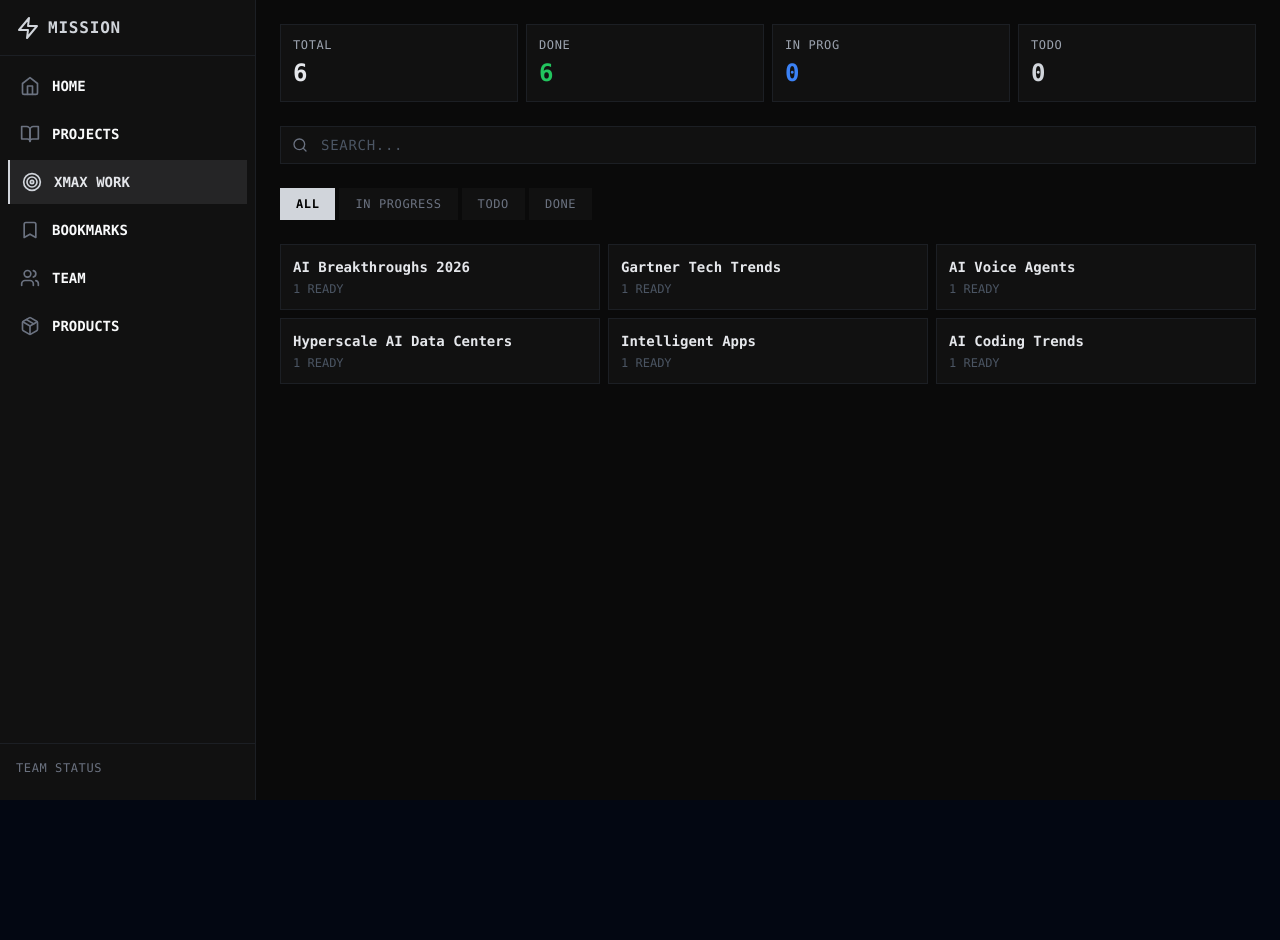
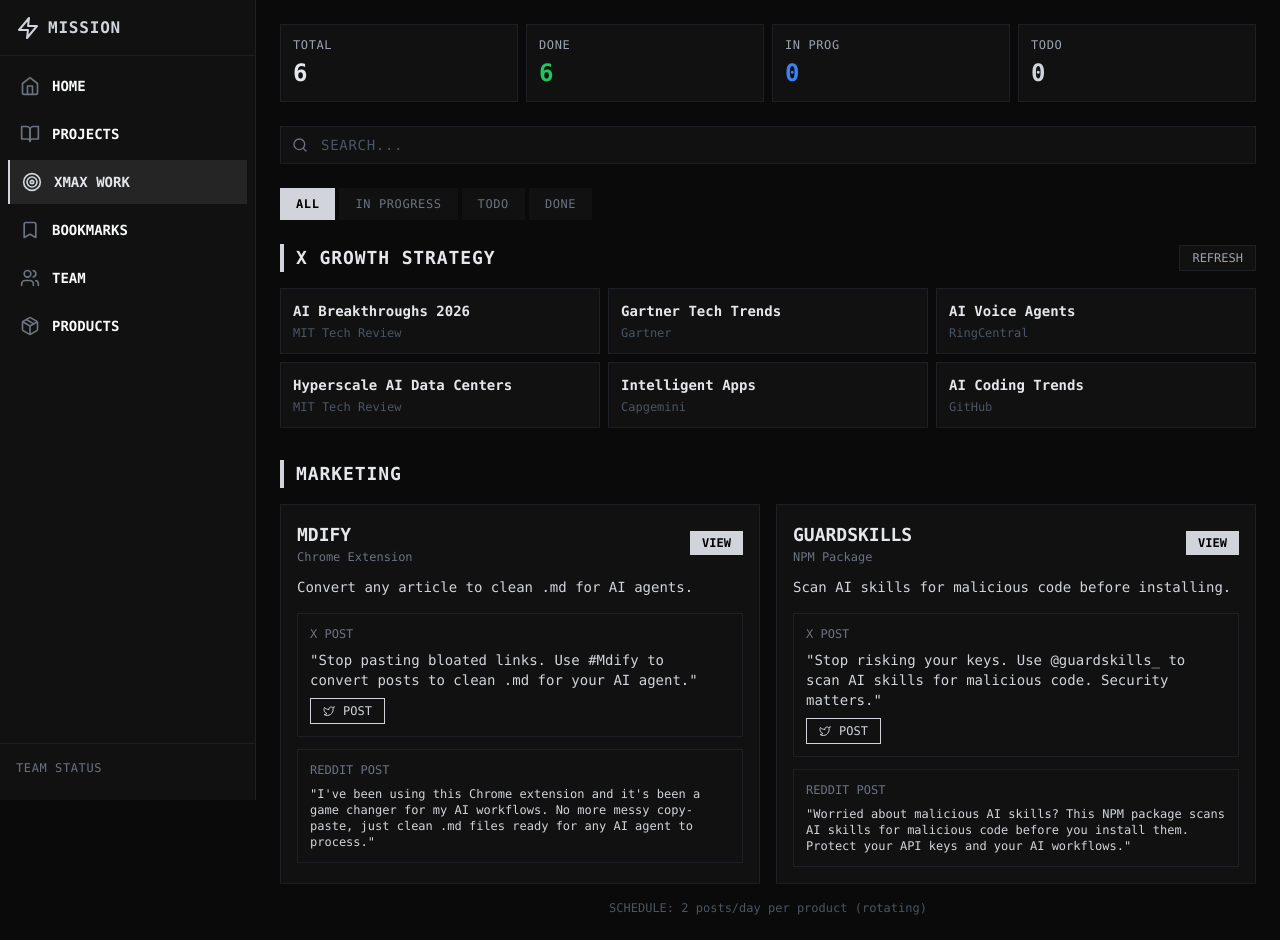
Before and after one commit to chrisonclawd-coder/project-manager, a Next.js app: page / in a window 1280 px wide. Both pictures are taken after a click on the button "XMAX WORK". Before the commit the page ends 800 px from the top, so only its background shows below. Built offline with nearby package versions, Linux system fonts and the light colour scheme.

Commit message:
Fix Issue #7: xMax Work - X Growth + Marketing sections

```diff
--- a/app/page.tsx
+++ b/app/page.tsx
@@ -3,7 +3,7 @@
 import { useState, useEffect, Suspense } from 'react'
 import { motion, AnimatePresence } from 'framer-motion'
 import { useRouter, useSearchParams } from 'next/navigation'
-import { Search, BookOpen, Twitter, Bookmark, CheckCircle, Circle, Clock, Zap, Menu, Users, Package, Target, Home as HomeIcon, X } from 'lucide-react'
+import { Search, BookOpen, Twitter, Bookmark, CheckCircle, Circle, Clock, Zap, Menu, Users, Package, Target, Home as HomeIcon, X, MessageCircle } from 'lucide-react'
 
 type TaskStatus = 'todo' | 'in-progress' | 'done'
 type TaskPriority = 'low' | 'medium' | 'high'
@@ -324,23 +324,86 @@
 
           {/* XMAX WORK */}
           {activeTab === 'xmax-work' && (
-            <motion.div key="xmax-work" initial={{ opacity: 0 }} animate={{ opacity: 1 }} exit={{ opacity: 0 }} className="space-y-4">
-              <div className="grid grid-cols-2 md:grid-cols-3 gap-2">
+            <motion.div key="xmax-work" initial={{ opacity: 0 }} animate={{ opacity: 1 }} exit={{ opacity: 0 }} className="space-y-8">
+              {/* Section 1: X Growth Strategy */}
+              <section>
+                <div className="flex items-center justify-between mb-4">
+                  <h2 className="text-lg font-bold text-gray-200 tracking-wider border-l-4 border-gray-300 pl-3">X GROWTH STRATEGY</h2>
+                  <button onClick={refreshTopics} disabled={isRefreshing} className="px-3 py-1 text-xs bg-[#111] border border-gray-700/30 text-gray-400 hover:text-gray-200 hover:border-gray-300 transition-colors">
+                    {isRefreshing ? 'REFRESHING...' : 'REFRESH'}
+                  </button>
+                </div>
+                <div className="grid grid-cols-2 md:grid-cols-3 gap-2 mb-4">
                   {trendingTopics.map(topic => (
-                  <button key={topic.id} onClick={() => setSelectedTopic(selectedTopic === topic.id ? null : topic.id)} className={`bg-[#111] border p-3 text-left ${selectedTopic === topic.id ? 'border-gray-300' : 'border-gray-700/30 hover:border-gray-500'}`}>
+                    <button key={topic.id} onClick={() => setSelectedTopic(selectedTopic === topic.id ? null : topic.id)} className={`bg-[#111] border p-3 text-left transition-all ${selectedTopic === topic.id ? 'border-gray-300 bg-gray-900/50' : 'border-gray-700/30 hover:border-gray-500'}`}>
                       <p className="text-gray-200 text-sm font-bold">{topic.title}</p>
-                    <p className="text-gray-600 text-xs mt-1">{topic.tweets.length} READY</p>
+                      <p className="text-gray-600 text-xs mt-1">{topic.source}</p>
                     </button>
                   ))}
                 </div>
                 <AnimatePresence>
                   {selectedTopic && (
                     <motion.div initial={{ opacity: 0, y: 10 }} animate={{ opacity: 1, y: 0 }} exit={{ opacity: 0, y: -10 }} className="bg-[#111] border border-gray-300 p-4">
-                    <p className="text-gray-300 text-sm mb-3">{trendingTopics.find(t => t.id === selectedTopic)?.tweets[0].text}</p>
-                    <a href={`https://twitter.com/intent/tweet?text=${encodeURIComponent(trendingTopics.find(t => t.id === selectedTopic)?.tweets[0].text || '')}`} target="_blank" rel="noopener noreferrer" className="inline-flex items-center gap-2 px-4 py-2 bg-gray-300 text-black text-sm font-bold tracking-wider hover:bg-gray-200"><Twitter className="w-4 h-4" /> POST</a>
+                      <p className="text-gray-300 text-sm mb-4">{trendingTopics.find(t => t.id === selectedTopic)?.tweets[0].text}</p>
+                      <div className="flex gap-3">
+                        <a href={`https://twitter.com/intent/tweet?text=${encodeURIComponent(trendingTopics.find(t => t.id === selectedTopic)?.tweets[0].text || '')}`} target="_blank" rel="noopener noreferrer" className="inline-flex items-center gap-2 px-4 py-2 bg-gray-300 text-black text-sm font-bold tracking-wider hover:bg-gray-200"><Twitter className="w-4 h-4" /> POST TO X</a>
+                      </div>
                     </motion.div>
                   )}
                 </AnimatePresence>
+              </section>
+
+              {/* Section 2: Marketing */}
+              <section>
+                <h2 className="text-lg font-bold text-gray-200 tracking-wider border-l-4 border-gray-300 pl-3 mb-4">MARKETING</h2>
+                <div className="grid md:grid-cols-2 gap-4">
+                  {/* Mdify */}
+                  <div className="bg-[#111] border border-gray-700/30 p-4">
+                    <div className="flex items-center justify-between mb-3">
+                      <div>
+                        <h3 className="text-lg text-gray-200 font-bold">MDIFY</h3>
+                        <p className="text-gray-500 text-xs">Chrome Extension</p>
+                      </div>
+                      <a href="https://chromewebstore.google.com/detail/mdify/kimahdiiopfklhcciaiknnfcobamjeki" target="_blank" rel="noopener noreferrer" className="px-3 py-1 bg-gray-300 text-black text-xs font-bold">VIEW</a>
+                    </div>
+                    <p className="text-gray-300 text-sm mb-4">Convert any article to clean .md for AI agents.</p>
+                    <div className="space-y-3">
+                      <div className="border border-gray-700/30 p-3">
+                        <p className="text-gray-500 text-xs mb-2">X POST</p>
+                        <p className="text-gray-300 text-sm">"Stop pasting bloated links. Use #Mdify to convert posts to clean .md for your AI agent."</p>
+                        <a href="https://twitter.com/intent/tweet?text=Stop%20pasting%20bloated%20links.%20Use%20%23Mdify%20to%20convert%20posts%20to%20clean%20.md%20for%20your%20AI%20agent." target="_blank" rel="noopener noreferrer" className="inline-flex items-center gap-2 mt-2 px-3 py-1 border border-gray-300 text-gray-300 text-xs hover:bg-gray-300/10"><Twitter className="w-3 h-3" /> POST</a>
+                      </div>
+                      <div className="border border-gray-700/30 p-3">
+                        <p className="text-gray-500 text-xs mb-2">REDDIT POST</p>
+                        <p className="text-gray-300 text-xs">"I've been using this Chrome extension and it's been a game changer for my AI workflows. No more messy copy-paste, just clean .md files ready for any AI agent to process."</p>
+                      </div>
+                    </div>
+                  </div>
+                  {/* Guardskills */}
+                  <div className="bg-[#111] border border-gray-700/30 p-4">
+                    <div className="flex items-center justify-between mb-3">
+                      <div>
+                        <h3 className="text-lg text-gray-200 font-bold">GUARDSKILLS</h3>
+                        <p className="text-gray-500 text-xs">NPM Package</p>
+                      </div>
+                      <a href="https://www.npmjs.com/package/guardskills" target="_blank" rel="noopener noreferrer" className="px-3 py-1 bg-gray-300 text-black text-xs font-bold">VIEW</a>
+                    </div>
+                    <p className="text-gray-300 text-sm mb-4">Scan AI skills for malicious code before installing.</p>
+                    <div className="space-y-3">
+                      <div className="border border-gray-700/30 p-3">
+                        <p className="text-gray-500 text-xs mb-2">X POST</p>
+                        <p className="text-gray-300 text-sm">"Stop risking your keys. Use @guardskills_ to scan AI skills for malicious code. Security matters."</p>
+                        <a href="https://twitter.com/intent/tweet?text=Stop%20risking%20your%20keys.%20Use%20%40guardskills_%20to%20scan%20AI%20skills%20for%20malicious%20code.%20Security%20matters." target="_blank" rel="noopener noreferrer" className="inline-flex items-center gap-2 mt-2 px-3 py-1 border border-gray-300 text-gray-300 text-xs hover:bg-gray-300/10"><Twitter className="w-3 h-3" /> POST</a>
+                      </div>
+                      <div className="border border-gray-700/30 p-3">
+                        <p className="text-gray-500 text-xs mb-2">REDDIT POST</p>
+                        <p className="text-gray-300 text-xs">"Worried about malicious AI skills? This NPM package scans AI skills for malicious code before you install them. Protect your API keys and your AI workflows."</p>
+                      </div>
+                    </div>
+                  </div>
+                </div>
+                <p className="text-gray-600 text-xs mt-4 text-center">SCHEDULE: 2 posts/day per product (rotating)</p>
+              </section>
             </motion.div>
           )}
 
```
Also changed, not shown: app/data/xmax-work.json (added, +82 -0 lines). Lines whose indentation alone changed are shown as unchanged.
